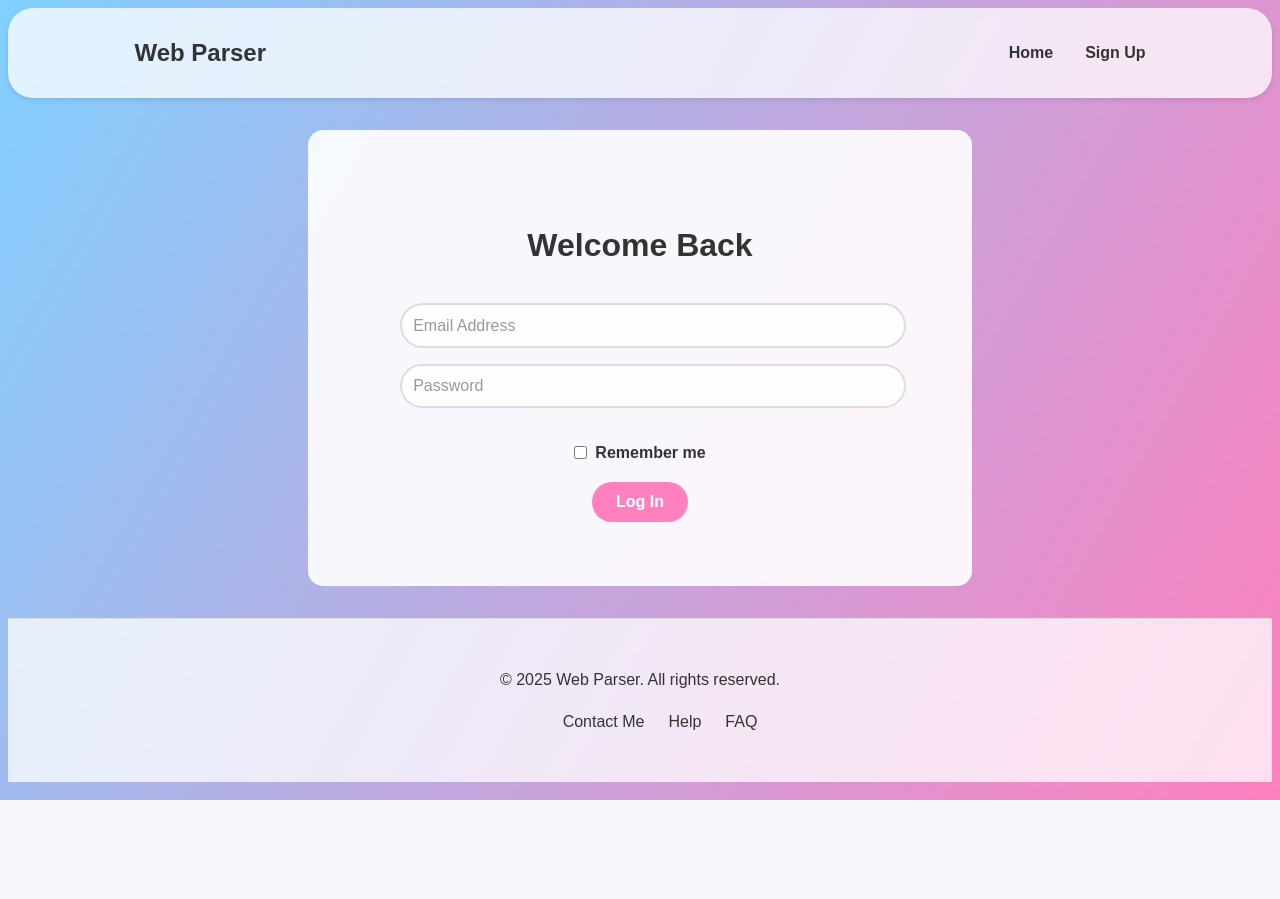
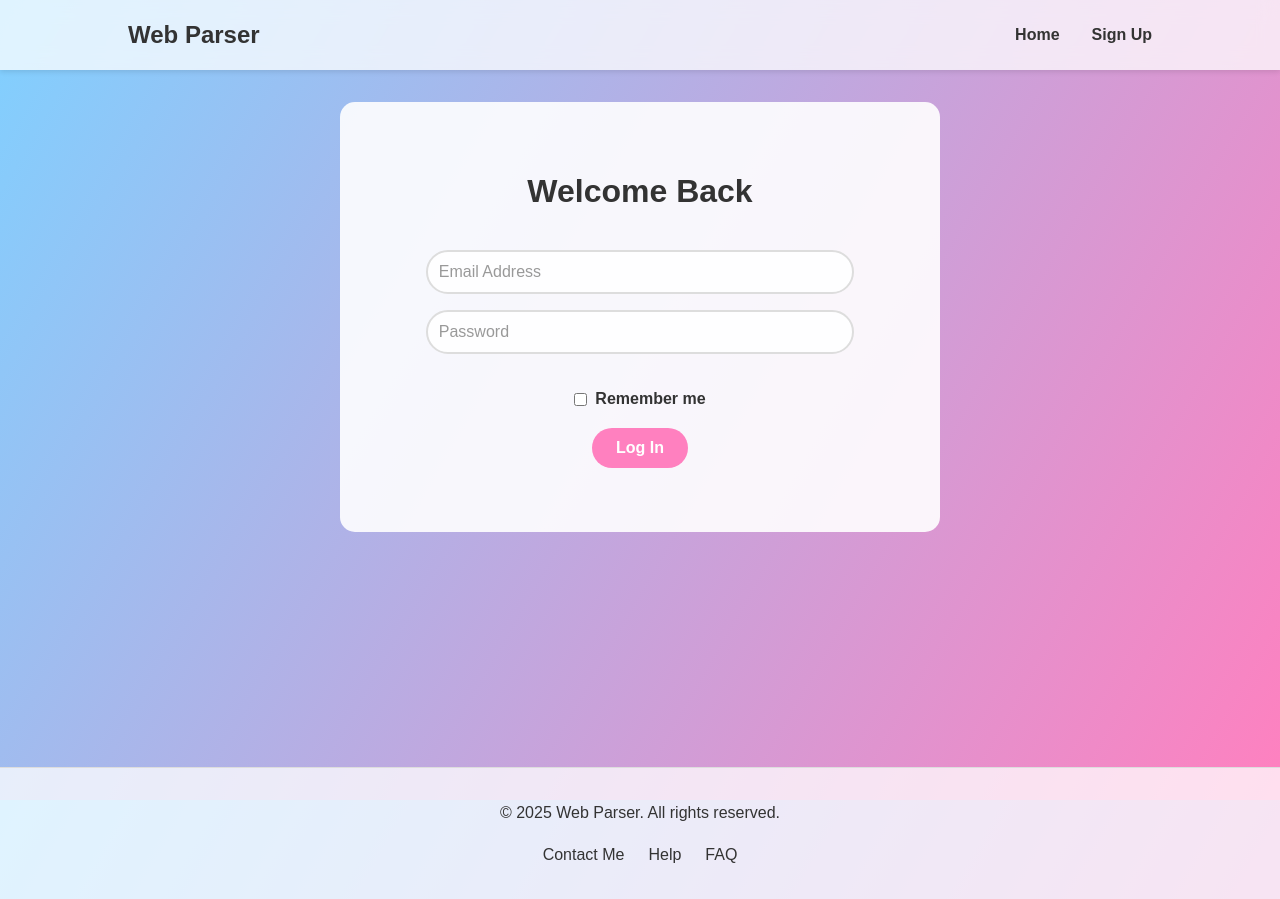
Before and after one commit to marysyamelnyk/Ratings, a Flask app: page /login in a window 1280 px wide. Before the commit the page ends 800 px from the top, so only its background shows below. Run offline with Flask 3, Linux system fonts and the light colour scheme.

Commit message:
minor changes

```diff
--- a/static/login.css
+++ b/static/login.css
@@ -1,6 +1,10 @@
 /* Login Page Styles */
+* {
+    margin: 0;
+    padding: 0;
+    box-sizing: border-box;
+}
 
-/* General Body Styling */
 body {
     font-family: 'Arial', sans-serif;
     line-height: 1.6;
@@ -21,7 +25,6 @@ body {
 .header {
     background: rgba(255, 255, 255, 0.75); /* More transparent */
     padding: 1rem 0;
-    border-radius: 25px; /* Rounded corners */
     box-shadow: 0 2px 5px rgba(0, 0, 0, 0.1);
     position: sticky;
     top: 0;
@@ -68,6 +71,7 @@ body {
     color: #333;
     width: 80%;
     max-width: 600px;
+    margin-bottom: 235px
 }
 
 .form-section h2 {
```
